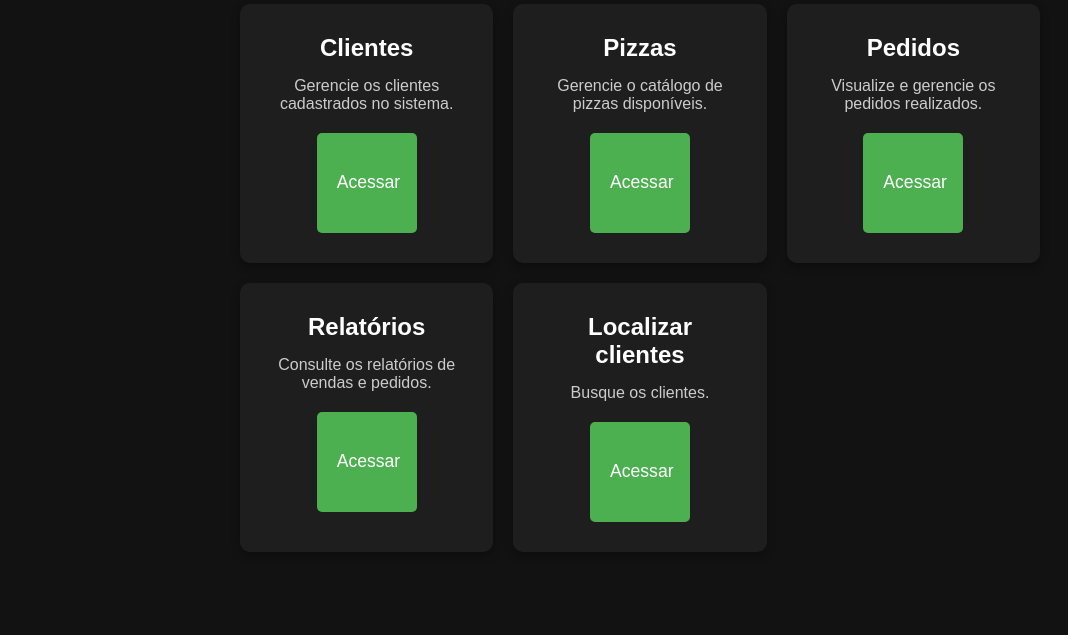
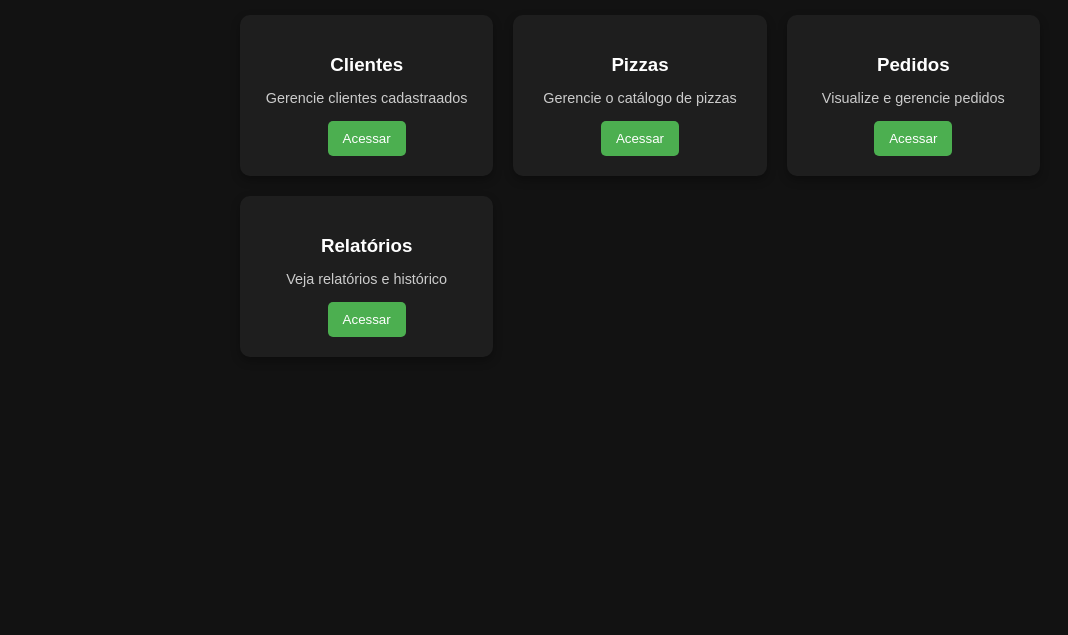
Before and after one commit to HenriqueFagundesS/ProjetoPizzaBack, a website: page Telainicial.html in a window 1280 px wide. Shown: the part 265-900 px from the top of the page, without its empty margins (0-1068 px from the left). After the commit the page ends 800 px from the top, so only its background shows below. Drawn offline with Linux system fonts and the light colour scheme.

Commit message:
Update Telainicial.html

```diff
--- a/Telainicial.html
+++ b/Telainicial.html
@@ -3,136 +3,99 @@
 <head>
 <meta charset="UTF-8">
 <meta name="viewport" content="width=device-width, initial-scale=1.0">
-    <title>Controle de Pedidos - Pizzaria</title>
+<title>Demo Portfólio - Pizzaria</title>
 <style>
-        * {
-            margin: 0;
-            padding: 0;
-            box-sizing: border-box;
-        }
-
 body {
     font-family: Arial, sans-serif;
     background-color: #121212;
     color: #f0f0f0;
+    margin: 0;
+    padding: 0;
 }
-
 .container {
     display: flex;
     flex-direction: column;
     align-items: center;
     justify-content: center;
     height: 100vh;
-            padding: 20px;
+    text-align: center;
 }
-
 h1 {
     color: #FFA500;
-            text-align: center;
-            font-size: 3em;
+    font-size: 2.5em;
     margin-bottom: 30px;
 }
-
 .menu {
     display: grid;
-            grid-template-columns: repeat(auto-fit, minmax(250px, 1fr));
+    grid-template-columns: repeat(auto-fit, minmax(200px, 1fr));
     gap: 20px;
-            width: 100%;
+    width: 90%;
     max-width: 800px;
 }
-
 .menu-item {
     background-color: #1e1e1e;
-            padding: 30px;
+    padding: 20px;
     border-radius: 10px;
-            text-align: center;
-            box-shadow: 0 4px 10px rgba(0, 0, 0, 0.3);
+    box-shadow: 0 4px 10px rgba(0,0,0,0.3);
     cursor: pointer;
-            transition: transform 0.3s ease, background-color 0.3s ease;
+    transition: transform 0.2s ease;
 }
-
 .menu-item:hover {
-            transform: translateY(-10px);
+    transform: translateY(-5px);
     background-color: #333;
 }
-
 .menu-item h3 {
-            font-size: 1.5em;
     color: #fff;
+    margin-bottom: 10px;
+}
+.menu-item p {
+    color: #ccc;
+    font-size: 0.9em;
     margin-bottom: 15px;
 }
-
-        .menu-item p {
-            color: #ccc;
-            font-size: 1em;
-            margin-bottom: 20px;
-        }
-
 .menu-item button {
     background-color: #4CAF50;
-            color: white;
-            padding: 12px 20px;
+    color: #fff;
     border: none;
+    padding: 10px 15px;
     border-radius: 5px;
-            font-size: 1.1em;
     cursor: pointer;
-            transition: background-color 0.3s ease;
 }
-
 .menu-item button:hover {
     background-color: #45a049;
-        }
-
-        footer {
-            position: absolute;
-            bottom: 20px;
-            width: 100%;
-            text-align: center;
-            color: #888;
-        }
-        button{
-            width: 100px;
-            height: 100px;
 }
 </style>
 </head>
 <body>
-    <button onclick="window.location.href='cadastroCliente.html'">Acessar</button>
-
 <div class="container">
-    <h1>Tela Inicial</h1>
-
+    <h1>Demo Portfólio - Pizzaria</h1>
     <div class="menu">
-        <div class="menu-item">
+        <div class="menu-item" onclick="irPara('clientes')">
             <h3>Clientes</h3>
-            <p>Gerencie os clientes cadastrados no sistema.</p>
-            <button onclick="window.location.href='cadastroCliente.html'">Acessar</button>
+            <p>Gerencie clientes cadastraados</p>
+            <button>Acessar</button>
         </div>
-
-        <div class="menu-item">
+        <div class="menu-item" onclick="irPara('pizzas')">
             <h3>Pizzas</h3>
-            <p>Gerencie o catálogo de pizzas disponíveis.</p>
-            <button onclick="window.location.href='Cadastropizza.html'">Acessar</button>
+            <p>Gerencie o catálogo de pizzas</p>
+            <button>Acessar</button>
         </div>
-
-        <div class="menu-item">
+        <div class="menu-item" onclick="irPara('pedidos')">
             <h3>Pedidos</h3>
-            <p>Visualize e gerencie os pedidos realizados.</p>
-            <button onclick="window.location.href='cadastroPedido.html'">Acessar</button>
+            <p>Visualize e gerencie pedidos</p>
+            <button>Acessar</button>
         </div>
-
-        <div class="menu-item">
+        <div class="menu-item" onclick="irPara('relatorios')">
             <h3>Relatórios</h3>
-            <p>Consulte os relatórios de vendas e pedidos.</p>
-            <button onclick="window.location.href='Consultas.html'">Acessar</button>
+            <p>Veja relatórios e histórico</p>
+            <button>Acessar</button>
         </div>
-    <div class="menu-item">
-    <h3>Localizar clientes</h3>
-        <p>Busque os clientes.</p>
-        <button onclick="window.location.href='rotinaPedidos.html'">Acessar</button>
     </div>
-<footer>
-</footer>
-
+</div>
+<script>
+function irPara(secao) {
+    alert("Você acessou a seção: " + secao);
+}
+</script>
 </body>
 </html>
```
Lines whose indentation alone changed are shown as unchanged.
